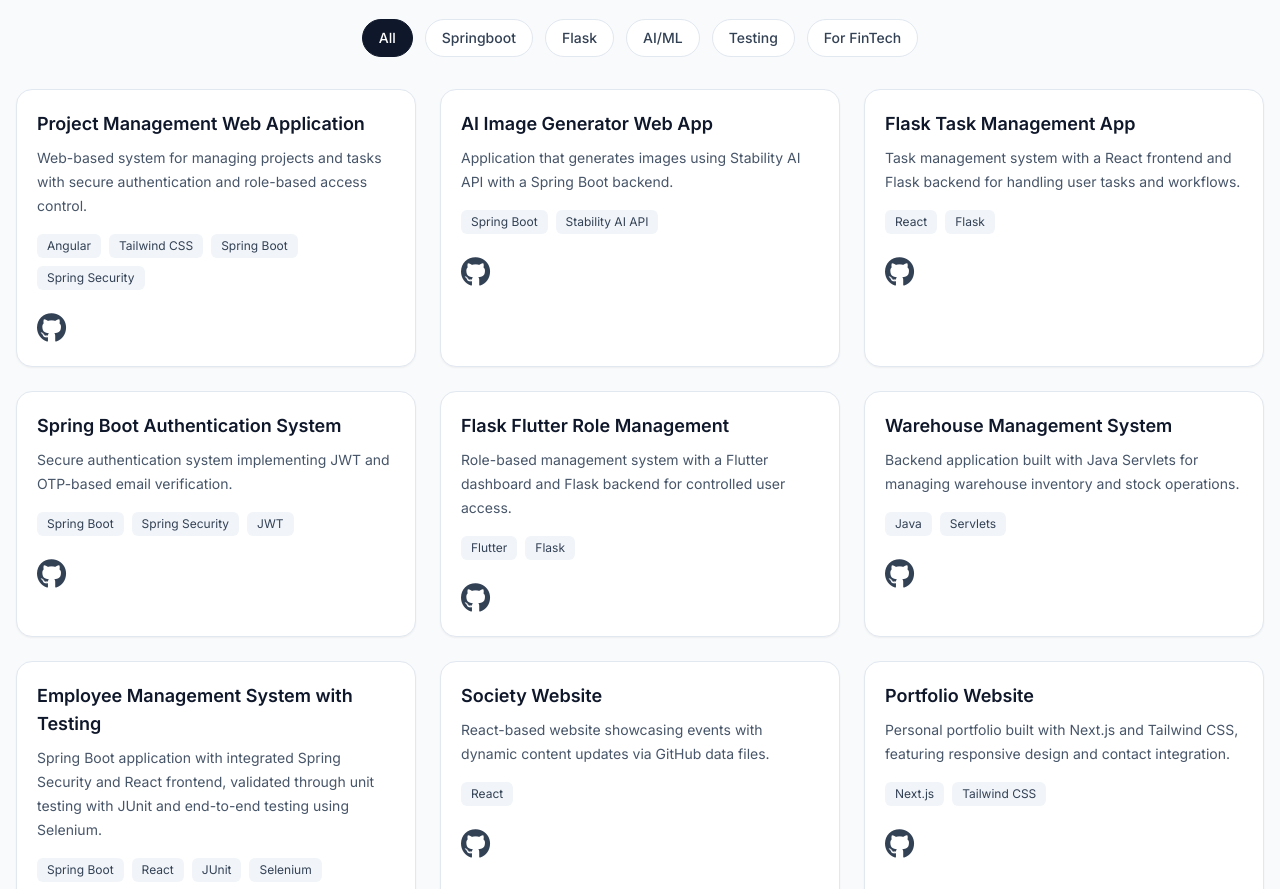
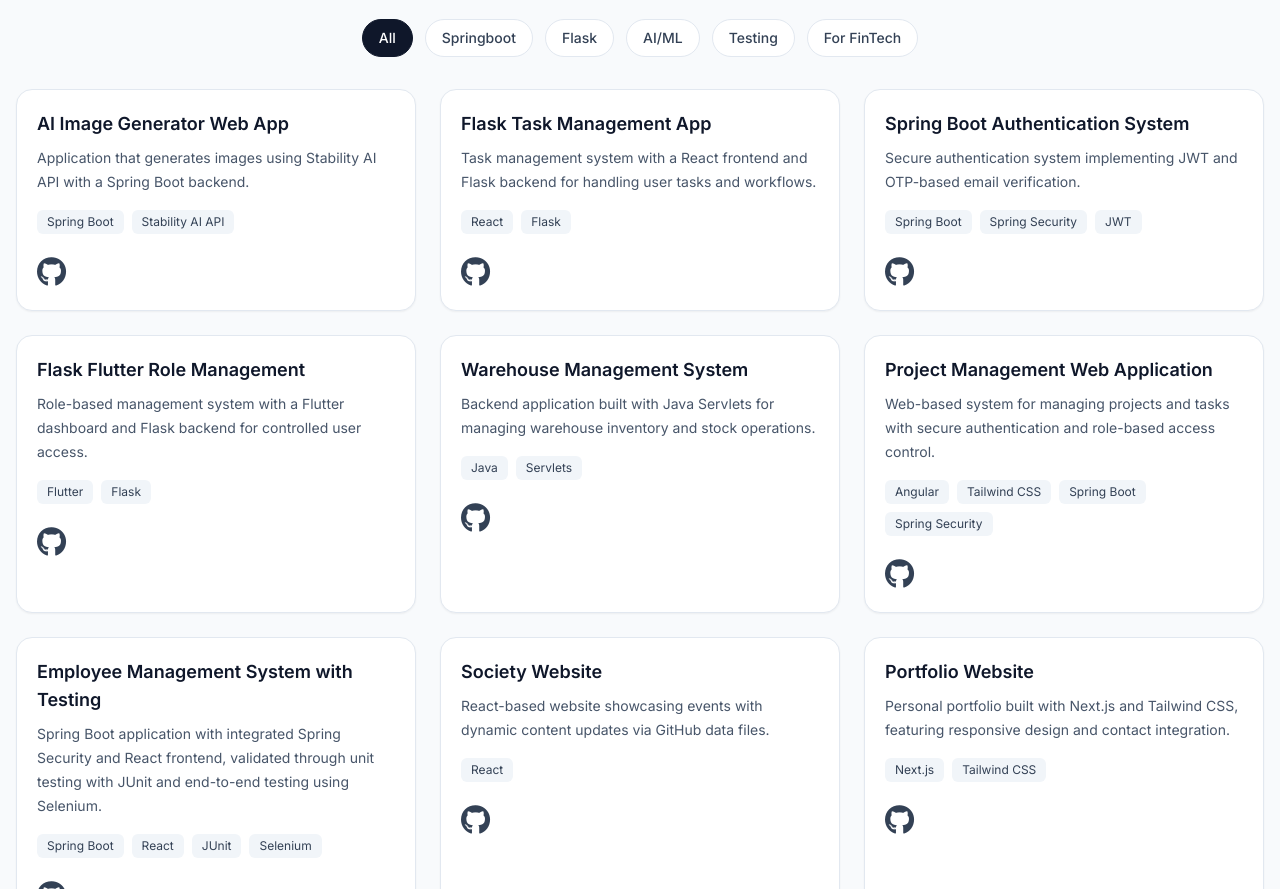
Before and after one commit to sadithaboxrec/Saditha-Fernando-Portfolio, a Next.js app: page / in a window 1280 px wide. Shown: the part 1521-2410 px from the top of the page. Built offline with nearby package versions, Linux system fonts and the light colour scheme.

Commit message:
July Update on portfolio- 2

```diff
--- a/data/projects.ts
+++ b/data/projects.ts
@@ -19,13 +19,7 @@ export const projectFilters: ProjectCategory[] = [
 ];
 
 export const projects: Project[] = [
-  {
-    title: "Project Management Web Application",
-    description: "Web-based system for managing projects and tasks with secure authentication and role-based access control.",
-    stack: ["Angular", "Tailwind CSS", "Spring Boot", "Spring Security"],
-    category: "Springboot",
-    github: "https://github.com/sadithaboxrec/Task-Management-WebApplication"
-  },
+
   {
     title: "AI Image Generator Web App",
     description: "Application that generates images using Stability AI API with a Spring Boot backend.",
@@ -61,6 +55,15 @@ export const projects: Project[] = [
     category: "Springboot",
     github: "https://github.com/sadithaboxrec/WarehouseProject"
   },
+
+  {
+    title: "Project Management Web Application",
+    description: "Web-based system for managing projects and tasks with secure authentication and role-based access control.",
+    stack: ["Angular", "Tailwind CSS", "Spring Boot", "Spring Security"],
+    category: "Springboot",
+    github: "https://github.com/sadithaboxrec/Task-Management-WebApplication"
+  },
+
   {
     title: "Employee Management System with Testing",
     description: "Spring Boot application with integrated Spring Security and React frontend, validated through unit testing with JUnit and end-to-end testing using Selenium.",
```
